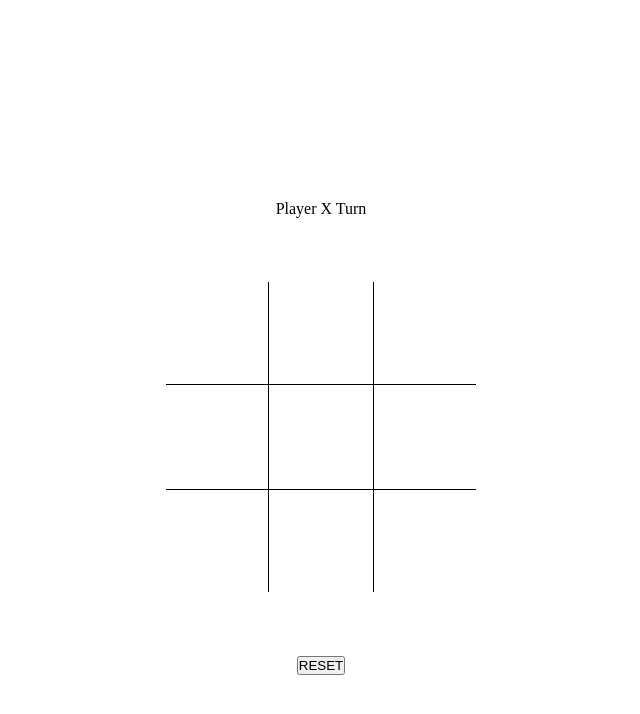
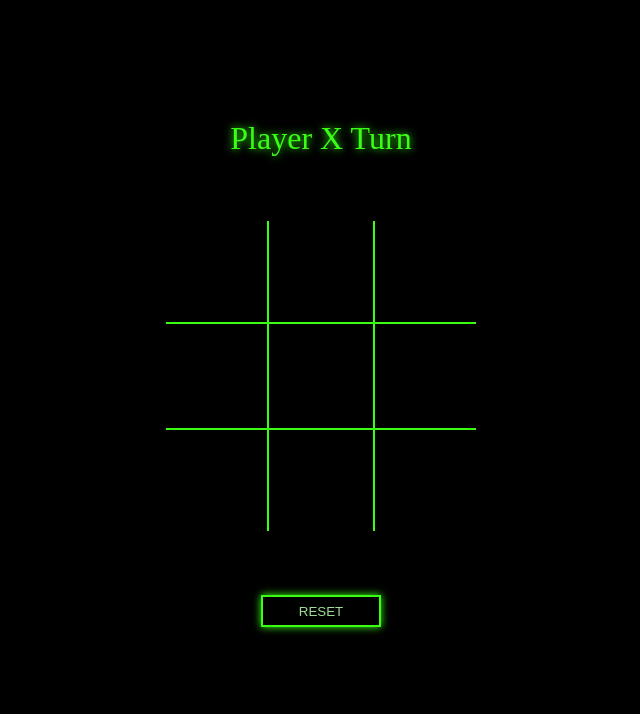
Before and after one commit to tyler-13/Tic-Tac-Toe, a plain HTML site: page index.htm in a window 1280 px wide. Shown: the whole page, without its empty margins (319-959 px from the left). Drawn offline with Linux system fonts and the light colour scheme.

Commit message:
Added Styles/fixed bugs

```diff
--- a/index.htm
+++ b/index.htm
@@ -5,20 +5,20 @@
     <meta name="viewport" content="width=device-width, initial-scale=1.0">
     <title>Tic Tac Toe</title>
     <link rel="stylesheet" href="styles.css">
-    <script src="NEWtictactoe.js" defer ></script>
+    <script src="tictactoe.js" defer ></script>
 </head>
 <body>
     <div class="player-turn">Player X Turn</div>
     <div class="game-container">
-        <div class="cell topleft" id="0"></div>
-        <div class="cell top" id="1"></div>
-        <div class="cell topright" id="2"></div>
-        <div class="cell left" id="3"></div>
-        <div class="cell middle" id="4"></div>
-        <div class="cell right" id="5"></div>
-        <div class="cell bottomleft" id="6"></div>
-        <div class="cell bottom" id="7"></div>
-        <div class="cell bottomright" id="8"></div>
+        <div class="cell topleft" id="0" letter="none"></div>
+        <div class="cell top" id="1" letter="none"></div>
+        <div class="cell topright" id="2" letter="none"></div>
+        <div class="cell left" id="3" letter="none"></div>
+        <div class="cell middle" id="4" letter="none"></div>
+        <div class="cell right" id="5" letter="none"></div>
+        <div class="cell bottomleft" id="6" letter="none"></div>
+        <div class="cell bottom" id="7" letter="none"></div>
+        <div class="cell bottomright" id="8" letter="none"></div>
     </div>
     <h1 class="gameover-text" style="display: none;">GAME OVER</h1>
     <button class="reset">RESET</button>
--- a/styles.css
+++ b/styles.css
@@ -1,3 +1,7 @@
+:root {
+    --line-color: #39FF14;
+}
+
 * {
     margin: 0px;
     padding: 0px;
@@ -10,8 +14,16 @@ body {
     gap: 64px;
     justify-content: center;
     align-items: center;
-    padding-top: 200px;
+    padding-top: 120px;
+    background-color: black;
 }
+.player-turn , .gameover-text{
+    color: #39FF14;
+    font-size: 32px;
+    text-shadow: 0px 0px 8px var(--line-color);
+}
+
+
 
 .game-container {
     width: 310px;
@@ -24,40 +36,61 @@ body {
     justify-content: center;
     align-items: center;
     font-size: 64px;
+    color: white;
+}
+
+[letter="O"] {
+    color: #FF10F0;
+    text-shadow: 0px 0px 8px #FF10F0;
+}
+
+[letter="X"] {
+    color: #04D9FF;
+    text-shadow: 0px 0px 8px #04D9FF;
 }
 
 .topright {
-    border-left: 1px black solid;
-    border-bottom: 1px black solid;
+    border-left: 2px var(--line-color) solid;
+    border-bottom: 2px var(--line-color)  solid;
 }
 
 .top {
-    border-bottom: 1px black solid;
+    border-bottom: 2px var(--line-color)  solid;
 }
 
 .topleft {
-    border-right: 1px black solid;
-    border-bottom: 1px black solid;
+    border-right: 2px var(--line-color)  solid;
+    border-bottom: 2px var(--line-color)  solid;
 }
 
 .left {
-    border-right: 1px black solid;
+    border-right: 2px var(--line-color)  solid;
 }
 
 .right {
-    border-left: 1px black solid;
+    border-left: 2px var(--line-color)  solid;
 }
 
 .bottomleft {
-    border-top: 1px black solid;
-    border-right: 1px black solid;
+    border-top: 2px var(--line-color)  solid;
+    border-right: 2px var(--line-color)  solid;
 }
 
 .bottom {
-    border-top: 1px black solid;
+    border-top: 2px var(--line-color)  solid;
 }
 
 .bottomright {
-    border-top: 1px black solid;
-    border-left: 1px black solid;
+    border-top: 2px var(--line-color)  solid;
+    border-left: 2px var(--line-color)  solid;
 }
+
+.reset {
+    text-align: center;
+    width: 120px;
+    height: 32px;
+    background-color: black;
+    color: #9fdd94;
+    border: 2px var(--line-color) solid;
+    box-shadow: 0px 0px 8px var(--line-color);
+}
--- a/tictactoe.js
+++ b/tictactoe.js
@@ -38,30 +38,6 @@ const gameBoard = (() => {
     }
 })();
 
-const consoleControler = (() => {
-
-    const printBoard = () => {
-        console.log(
-            `${gameBoard.board[0]} | ${gameBoard.board[1]} | ${gameBoard.board[2]}\n---------\n${gameBoard.board[3]} | ${gameBoard.board[4]} | ${gameBoard.board[5]}\n---------\n${gameBoard.board[6]} | ${gameBoard.board[7]} | ${gameBoard.board[8]}
-            `
-        )
-    }
-
-    const printPlayerTurn = (playerTurn) => {
-        if (playerTurn === 1) {
-            console.log("Player X turn");
-        } else {
-            console.log("Player O turn")
-        }
-    }
-
-    return {
-        printBoard,
-        printPlayerTurn
-    }
-
-})()
-
 const displayControler = (() => {
     cells = document.querySelectorAll('.cell');
     resetBtn = document.querySelector('.reset');
@@ -71,6 +47,7 @@ const displayControler = (() => {
     cells.forEach((cell) => {
         cell.addEventListener('click', (e) => {
             if (gameController.getGameOver() || e.target.textContent !== "") return;
+            cell.setAttribute("letter" ,gameController.getPlayerTurnSymbol());
             gameController.playRound(parseFloat(e.target.id));
             updateGameBoard();
         })
@@ -102,6 +79,9 @@ const displayControler = (() => {
     resetBtn.addEventListener('click', () => {
         gameController.resetGame();
         gameBoard.resetBoard();
+        for (let i =0; i < cells.length; i++) {
+            cells[i].setAttribute("letter", "none");
+        }
         updateGameBoard();
         gameOverText.textContent = "";
         gameOverText.style.display = 'none';
@@ -190,6 +170,7 @@ const gameController = (() => {
         gameOver,
         playRound,
         getGameOver,
-        resetGame
+        resetGame,
+        getPlayerTurnSymbol
     }
 })()
```
